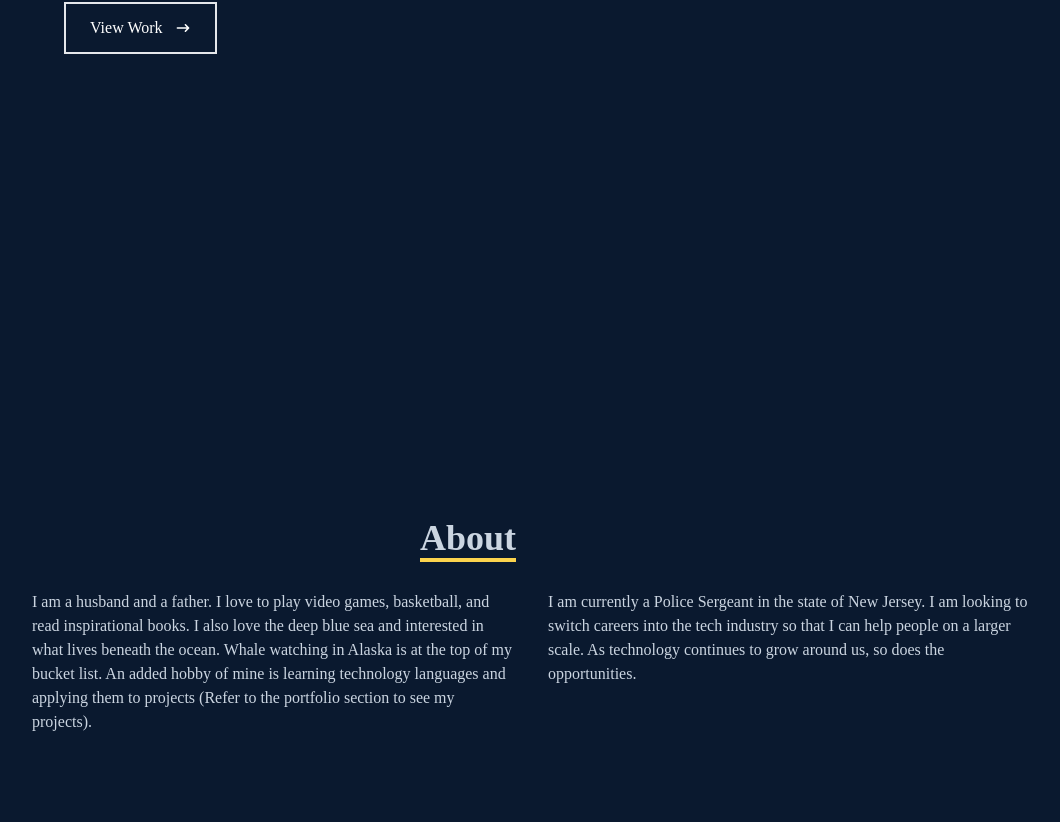
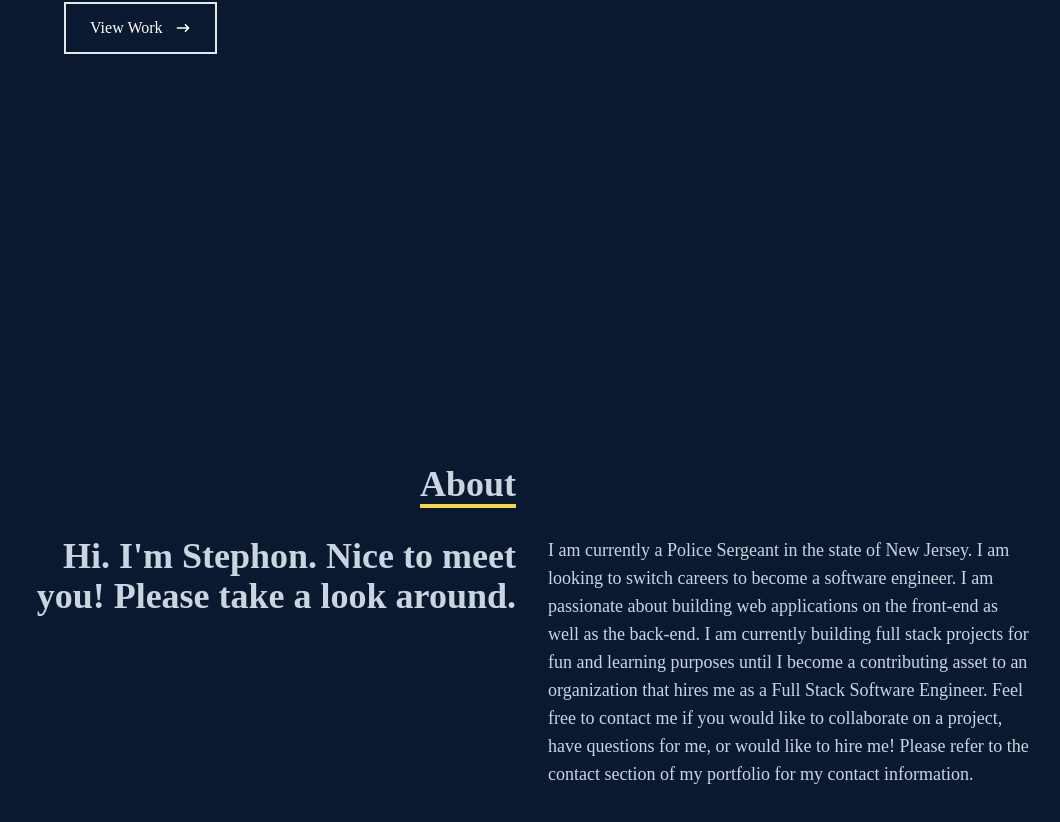
Before and after one commit to StephonT/SCT-React-Portfolio, a React (Create React App) app: page / in a window 1280 px wide. Shown: the part 574-1396 px from the top of the page, without its empty margins (108-1168 px from the left). Built offline with nearby package versions, Linux system fonts and the light colour scheme.

Commit message:
added more details to about me section and imported image in Home component

```diff
--- a/src/components/About.jsx
+++ b/src/components/About.jsx
@@ -1,4 +1,5 @@
 import React from "react";
+
 
 const About = () => {
   return (
@@ -10,16 +11,17 @@ const About = () => {
               About
             </p>
           </div>
+
           <div></div>
         </div>
         <div className="max-w-[1000px] w-full grid grid-cols-2 gap-8">
           <div>
-            <p>
-            I am a husband and a father. I love to play video games, basketball, and read inspirational books. I also love the deep blue sea and interested in what lives beneath the ocean. Whale watching in Alaska is at the top of my bucket list. An added hobby of mine is learning technology languages and applying them to projects (Refer to the portfolio section to see my projects).
+            <p className="sm:text-right text-4xl font-bold">
+            Hi. I'm Stephon. Nice to meet you! Please take a look around.
             </p>
           </div>
           <div>
-            <p> I am currently a Police Sergeant in the state of New Jersey. I am looking to switch careers into the tech industry so that I can help people on a larger scale. As technology continues to grow around us, so does the opportunities.   </p>
+            <p className="text-lg"> I am currently a Police Sergeant in the state of New Jersey. I am looking to switch careers to become a software engineer. I am passionate about building web applications on the front-end as well as the back-end. I am currently building full stack projects for fun and learning purposes until I become a contributing asset to an organization that hires me as a Full Stack Software Engineer. Feel free to contact me if you would like to collaborate on a project, have questions for me, or would like to hire me! Please refer to the contact section of my portfolio for my contact information.</p>
           </div>
         </div>
       </div>
--- a/src/components/Home.jsx
+++ b/src/components/Home.jsx
@@ -1,5 +1,6 @@
 import React from "react";
 import { HiArrowNarrowRight } from "react-icons/hi";
+import Face from "../assets/images/Face.png"
 
 function Home() {
   return (
```
Also changed, not shown: src/assets/images/Face.png (added).
